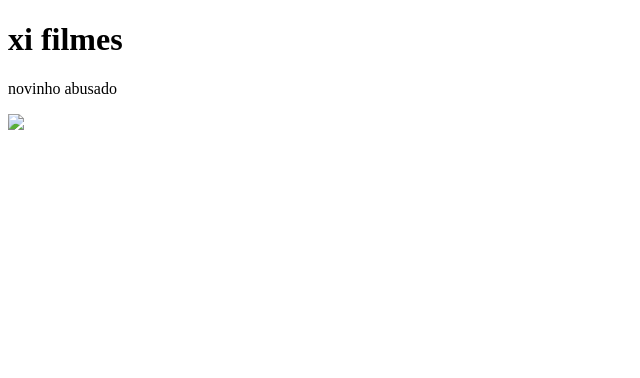
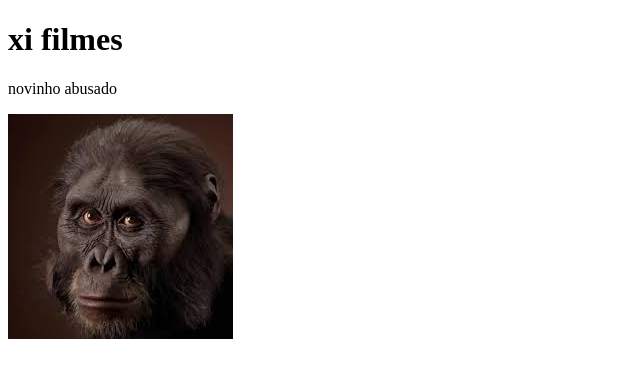
Before and after one commit to DOLINHO19/x-filmes, a plain HTML site: page index.html in a window 1280 px wide. Shown: the whole page, without its empty margins (0-640 px from the left). Drawn offline with Linux system fonts and the light colour scheme.

Commit message:
alteração3

```diff
--- a/index.html
+++ b/index.html
@@ -6,6 +6,6 @@
     </head>
     <body> <h1>xi filmes</h1>
     <p> novinho abusado</p>
-    <img src="images(2)jpeg">
+    <img src="images (2).jpeg">
 </body>
 </html>
```
Also changed, not shown: images (2).jpeg (added).
